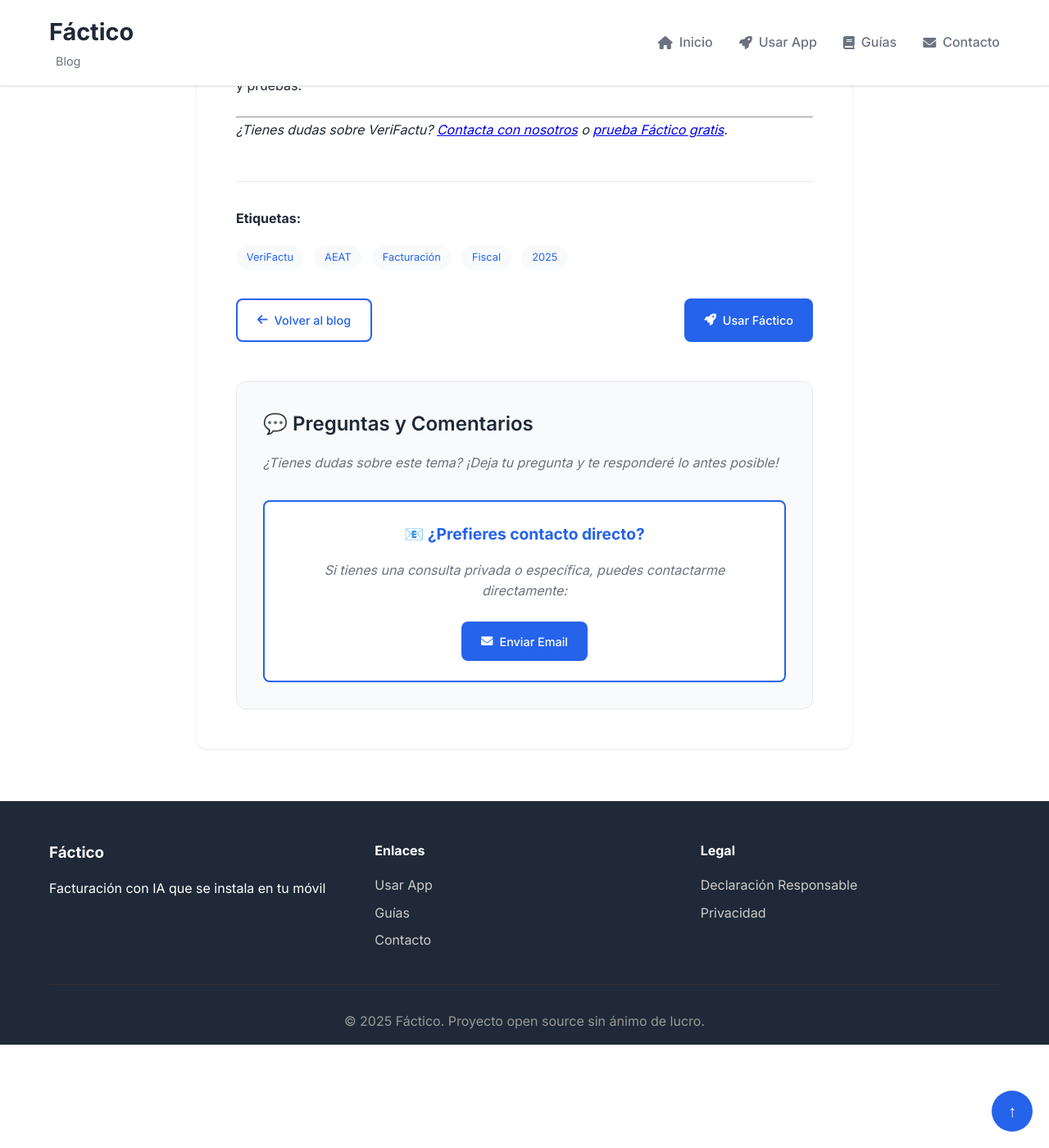
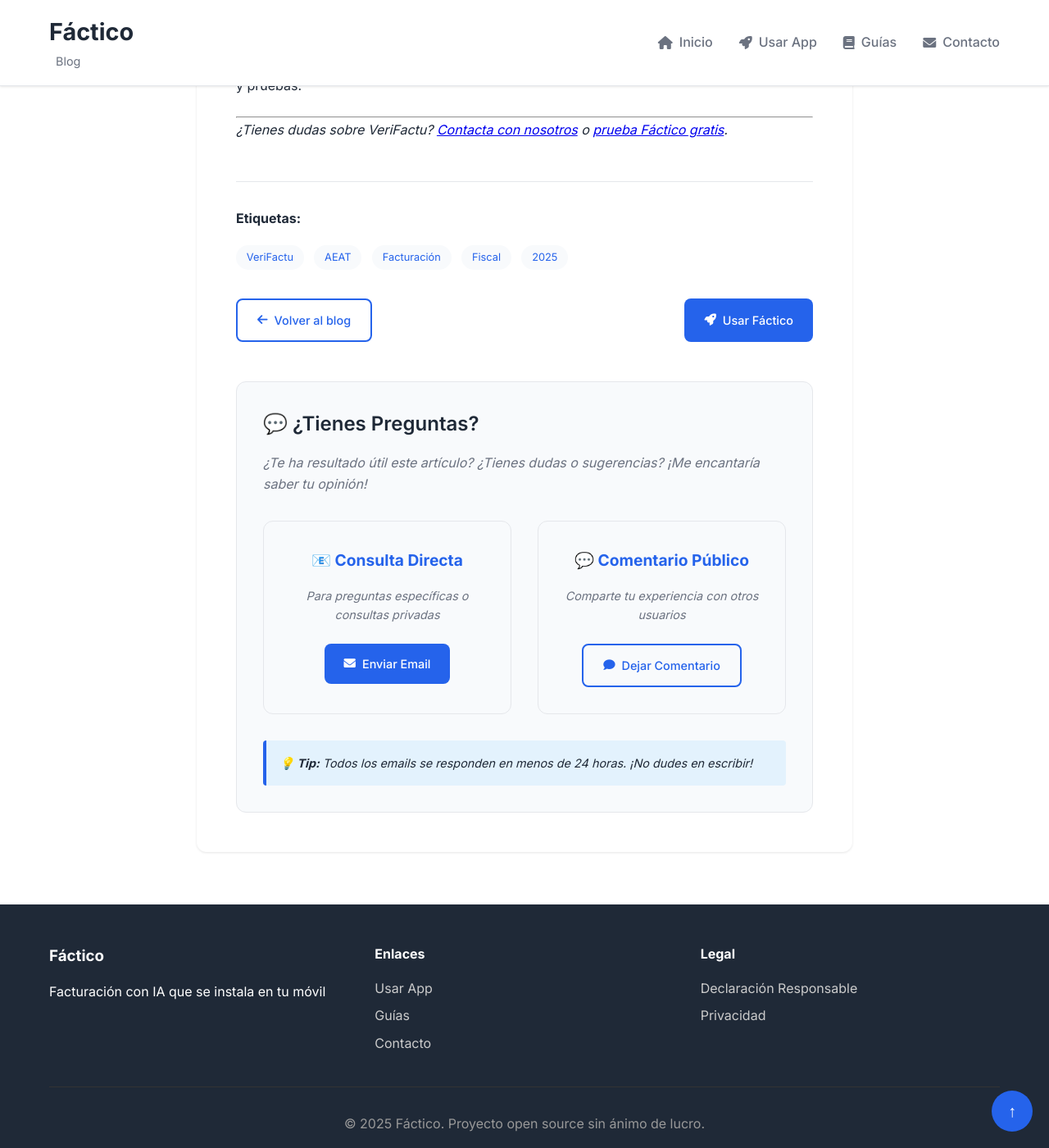
Before and after one commit to PacoMedina1959/facticoapp_website, a Jekyll site: the page built from blog/_posts/2025-01-15-verifactu-guia-completa.md, in a window 1280 px wide and 1400 px high, scrolled down 4708 px. Shown: the whole window at 82% size. Built offline with Jekyll 4.4.1, drawn with Linux system fonts in a browser that asks for light colours; comment, search, counter and statistics services are not loaded.

Commit message:
Implementar sistema de contacto simple y efectivo
- Eliminar dependencias de GitHub/DISQUS
- Crear sistema de contacto directo por email
- Dos opciones: consulta privada y comentario público
- Diseño atractivo y responsive
- Sin barreras para autónomos y PYMES

```diff
--- a/blog/_layouts/post.html
+++ b/blog/_layouts/post.html
@@ -52,36 +52,35 @@
         </div>
     </footer>
 
-    <!-- Comments and Contact Section -->
+    <!-- Contact Section -->
     {% if page.comments %}
     <div class="comments-section">
-        <h3>💬 Preguntas y Comentarios</h3>
-        <p>¿Tienes dudas sobre este tema? ¡Deja tu pregunta y te responderé lo antes posible!</p>
+        <h3>💬 ¿Tienes Preguntas?</h3>
+        <p>¿Te ha resultado útil este artículo? ¿Tienes dudas o sugerencias? ¡Me encantaría saber tu opinión!</p>
 
-        <!-- DISQUS Comments -->
-        <div id="disqus_thread"></div>
-        <script>
-            var disqus_config = function () {
-                this.page.url = '{{ page.url | absolute_url }}';
-                this.page.identifier = '{{ page.id }}';
-            };
-            (function() {
-                var d = document, s = d.createElement('script');
-                s.src = 'https://facticoapp-blog.disqus.com/embed.js';
-                s.setAttribute('data-timestamp', +new Date());
-                (d.head || d.body).appendChild(s);
-            })();
-        </script>
-        <noscript>Please enable JavaScript to view the <a href="https://disqus.com/?ref_noscript">comments powered by Disqus.</a></noscript>
+        <!-- Contact Options -->
+        <div class="contact-options">
+            <div class="contact-card">
+                <h4>📧 Consulta Directa</h4>
+                <p>Para preguntas específicas o consultas privadas</p>
+                <a href="mailto:administrador@facticoapp.es?subject=Consulta sobre: {{ page.title }}" class="btn btn-primary">
+                    <i class="fas fa-envelope"></i>
+                    Enviar Email
+                </a>
+            </div>
 
-        <!-- Direct Contact -->
-        <div class="direct-contact">
-            <h4>📧 ¿Prefieres contacto directo?</h4>
-            <p>Si tienes una consulta privada o específica, puedes contactarme directamente:</p>
-            <a href="mailto:administrador@facticoapp.es?subject=Consulta sobre: {{ page.title }}" class="btn btn-primary">
-                <i class="fas fa-envelope"></i>
-                Enviar Email
-            </a>
+            <div class="contact-card">
+                <h4>💬 Comentario Público</h4>
+                <p>Comparte tu experiencia con otros usuarios</p>
+                <a href="mailto:administrador@facticoapp.es?subject=Comentario sobre: {{ page.title }}&body=Mi comentario: " class="btn btn-outline">
+                    <i class="fas fa-comment"></i>
+                    Dejar Comentario
+                </a>
+            </div>
+        </div>
+
+        <div class="contact-note">
+            <p><strong>💡 Tip:</strong> Todos los emails se responden en menos de 24 horas. ¡No dudes en escribir!</p>
         </div>
     </div>
     {% endif %}
--- a/blog/css/blog.css
+++ b/blog/css/blog.css
@@ -501,24 +501,62 @@
     margin-top: 1rem;
 }
 
-.direct-contact {
-    margin-top: 2rem;
-    padding: 1.5rem;
-    background: var(--bg-color);
-    border: 2px solid var(--primary-color);
-    border-radius: 8px;
-    text-align: center;
+.contact-options {
+    display: grid;
+    grid-template-columns: 1fr 1fr;
+    gap: 2rem;
+    margin: 2rem 0;
 }
 
-.direct-contact h4 {
+.contact-card {
+    padding: 2rem;
+    background: var(--light-bg);
+    border: 1px solid var(--border-color);
+    border-radius: 12px;
+    text-align: center;
+    transition: var(--transition);
+}
+
+.contact-card:hover {
+    transform: translateY(-2px);
+    box-shadow: 0 4px 12px rgba(0, 0, 0, 0.1);
+}
+
+.contact-card h4 {
     color: var(--primary-color);
     margin-bottom: 1rem;
     font-size: 1.2rem;
 }
 
-.direct-contact p {
+.contact-card p {
     color: var(--text-light);
     margin-bottom: 1.5rem;
+    font-size: 0.9rem;
+}
+
+.contact-note {
+    margin-top: 2rem;
+    padding: 1rem;
+    background: #e3f2fd;
+    border-left: 4px solid var(--primary-color);
+    border-radius: 4px;
+}
+
+.contact-note p {
+    margin: 0;
+    color: var(--text-color);
+    font-size: 0.9rem;
+}
+
+@media (max-width: 768px) {
+    .contact-options {
+        grid-template-columns: 1fr;
+        gap: 1rem;
+    }
+
+    .contact-card {
+        padding: 1.5rem;
+    }
 }
 
 @media (max-width: 768px) {
```
